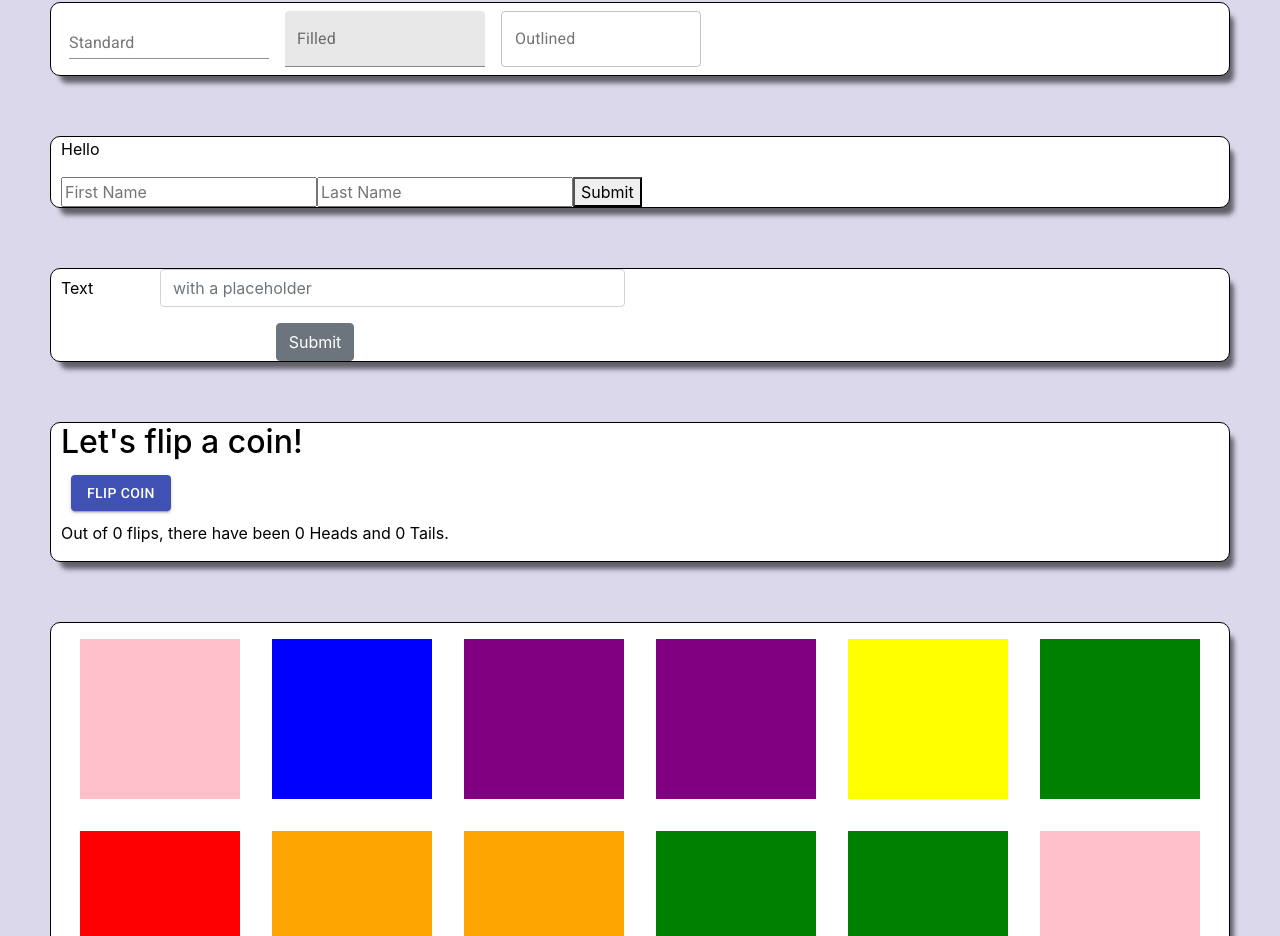
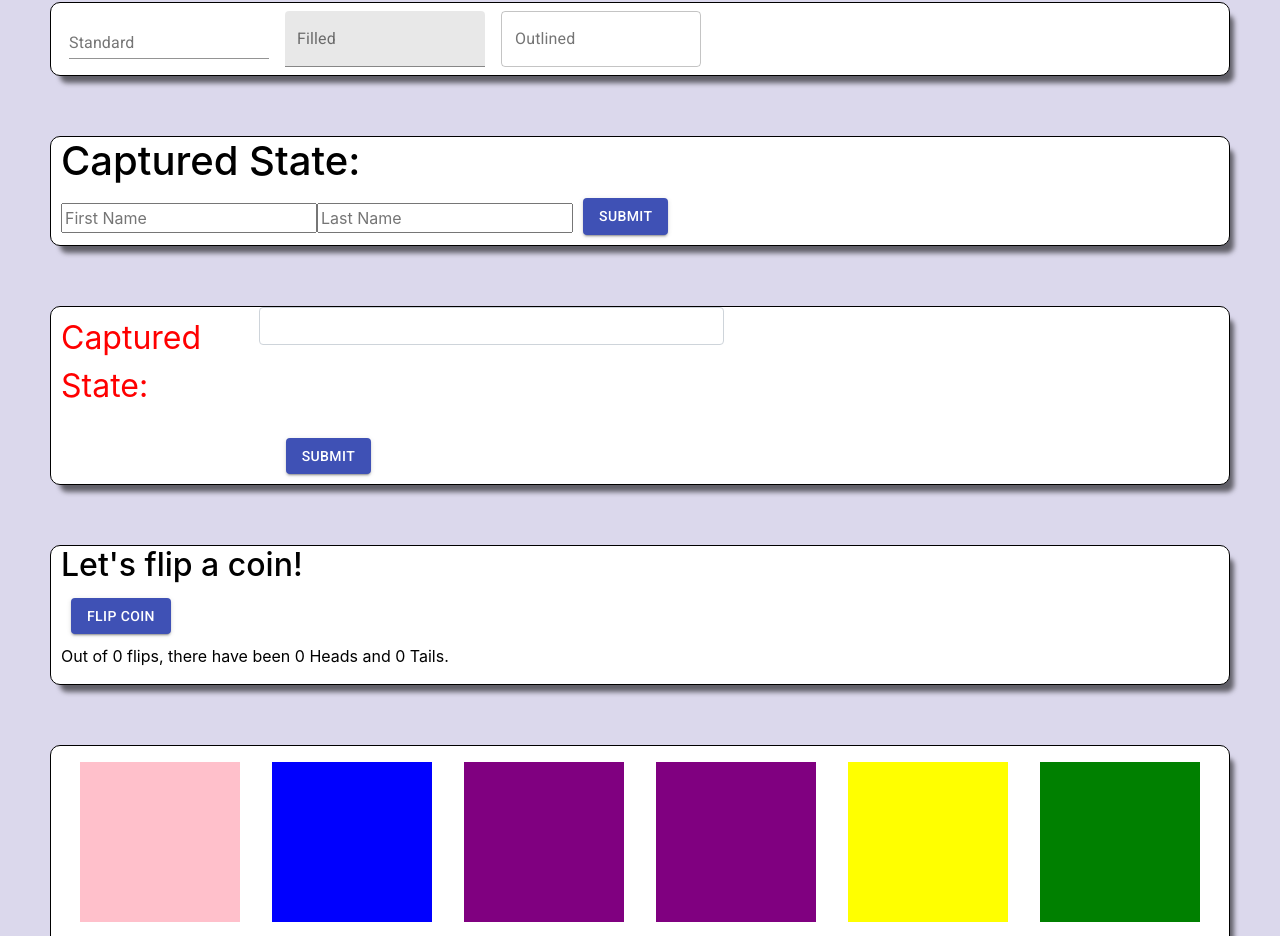
Before and after one commit to Olisun/React-Component-Library, a React (Create React App) app: page / in a window 1280 px wide. Shown: the part 4839-5775 px from the top of the page. Built offline with nearby package versions, Linux system fonts and the light colour scheme; a web font is replaced by a local one.

Commit message:
added comments and some refactors to Form and Form-Bootstrap

```diff
--- a/src/components/Form-Bootstrap.js
+++ b/src/components/Form-Bootstrap.js
@@ -1,5 +1,7 @@
 import React, { Component } from 'react';
-import { Col, Button, Form, FormGroup, Label, Input, FormText } from 'reactstrap';
+import { Col, Form, FormGroup, Label, Input, FormText } from 'reactstrap';
+import Button from '@material-ui/core/Button';
+import { WOW } from 'wowjs/dist/wow';
 
 class Example extends Component {
   constructor(props) {
@@ -9,6 +11,10 @@ class Example extends Component {
     }
   }
 
+  componentDidMount() {
+    new WOW().init()
+  }
+
   handleInputChange = event => {
     const { name, value } = event.target;
     this.setState({
@@ -16,10 +22,10 @@ class Example extends Component {
     });
   };
 
-
   handleFormSubmit = event => {
+    const { textInput } = this.state
     event.preventDefault();
-    alert(`Hello ${this.state.textInput}`);
+    alert(`You typed ${textInput}`);
     this.setState({
       textInput: ""
     });
@@ -27,22 +33,49 @@ class Example extends Component {
 
   render() {
     const { textInput } = this.state;
+    const myStyles = {
+      marginLeft: '10px',
+      marginTop: '5px',
+      marginBottom: '10px',
+    }
+    const myStyles2 = {
+      color: 'red',
+      fontSize: '2em'
+    }
     return (
+      <div className="wow zoomIn slow">
         <div className="styleOne">
           <Form>
             <FormGroup row>
-            <Label for="text" sm={1}>Text</Label>
+              <Label
+                for="text"
+                sm={2}
+                style={myStyles2}>
+                Captured State: {textInput}
+              </Label>
               <Col sm={5}>
-              <Input value={textInput} onChange={this.handleInputChange} type="text" name="textInput" id="text" placeholder="with a placeholder" />
+                <Input
+                  value={textInput}
+                  onChange={this.handleInputChange}
+                  type="text"
+                  name="textInput"
+                  id="text"
+                />
               </Col>
             </FormGroup>
-
             <FormGroup check row>
               <Col sm={{ size: 1, offset: 2 }}>
-              <Button onClick={this.handleFormSubmit}>Submit</Button>
+                <Button
+                  variant="contained"
+                  color="primary"
+                  style={myStyles}
+                  onClick={this.handleFormSubmit}>
+                  Submit
+                </Button>
               </Col>
             </FormGroup>
           </Form>
+        </div>
       </div>
     );
   }
--- a/src/components/Form.js
+++ b/src/components/Form.js
@@ -1,4 +1,6 @@
 import React, { Component } from "react";
+import Button from '@material-ui/core/Button';
+import { WOW } from 'wowjs/dist/wow';
 
 class Form extends Component {
   constructor(props) {
@@ -9,6 +11,9 @@ class Form extends Component {
     };
   }
 
+  componentDidMount() {
+    new WOW().init()
+  }
 
   handleInputChange = event => {
     const { name, value } = event.target;
@@ -18,8 +23,9 @@ class Form extends Component {
   };
 
   handleFormSubmit = event => {
+    const { firstName, lastName } = this.state;
     event.preventDefault();
-    alert(`Hello ${this.state.firstName} ${this.state.lastName}`);
+    alert(`Hello ${firstName} ${lastName}`);
     this.setState({
       firstName: "",
       lastName: ""
@@ -27,28 +33,42 @@ class Form extends Component {
   };
 
   render() {
+    const { firstName, lastName } = this.state;
+    const myStyles = {
+      marginLeft: '10px',
+      marginTop: '5px',
+      marginBottom: '10px',
+    }
     return (
+      <div className="wow zoomIn slow">
         <div className="styleOne">
-        <p>
-          Hello {this.state.firstName} {this.state.lastName}
-        </p>
+          <h1>
+            Captured State: {firstName} {lastName}
+          </h1>
           <form className="form">
             <input
-            value={this.state.firstName}
-            name="firstName"
+              value={firstName}  // <-- value is the important prop!
+              name="firstName"  // <-- name is needed for handleInputChange to work!
               onChange={this.handleInputChange}
               type="text"
               placeholder="First Name"
             />
             <input
-            value={this.state.lastName}
-            name="lastName"
+              value={lastName}  // <-- value is the important prop!
+              name="lastName"  // <-- name is needed for handleInputChange to work!
               onChange={this.handleInputChange}
               type="text"
               placeholder="Last Name"
             />
-          <button onClick={this.handleFormSubmit}>Submit</button>
+            <Button
+              variant="contained"
+              color="primary"
+              style={myStyles}
+              onClick={this.handleFormSubmit}>
+              Submit
+            </Button>
           </form>
+        </div>
       </div>
     );
   }
```
Also changed, not shown: src/components/Board.js (+0 -27 lines). Lines whose indentation alone changed are shown as unchanged.
